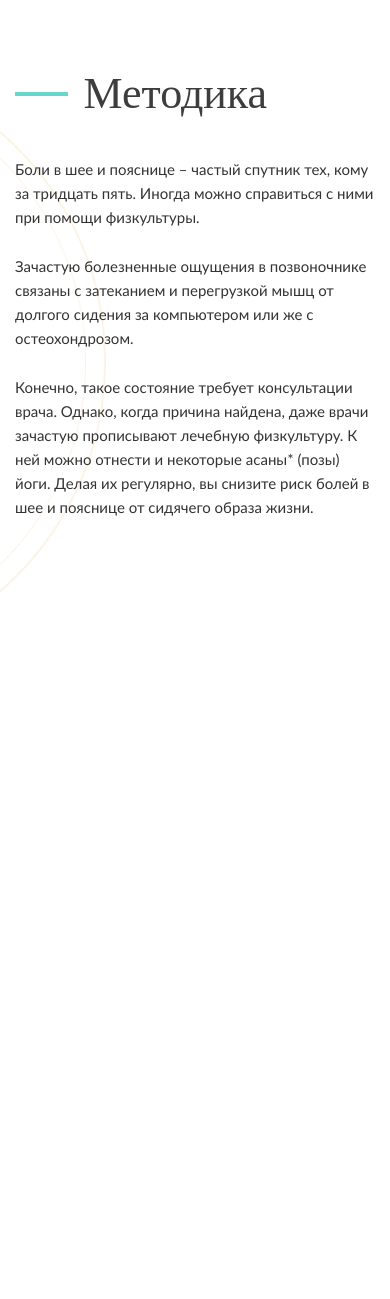
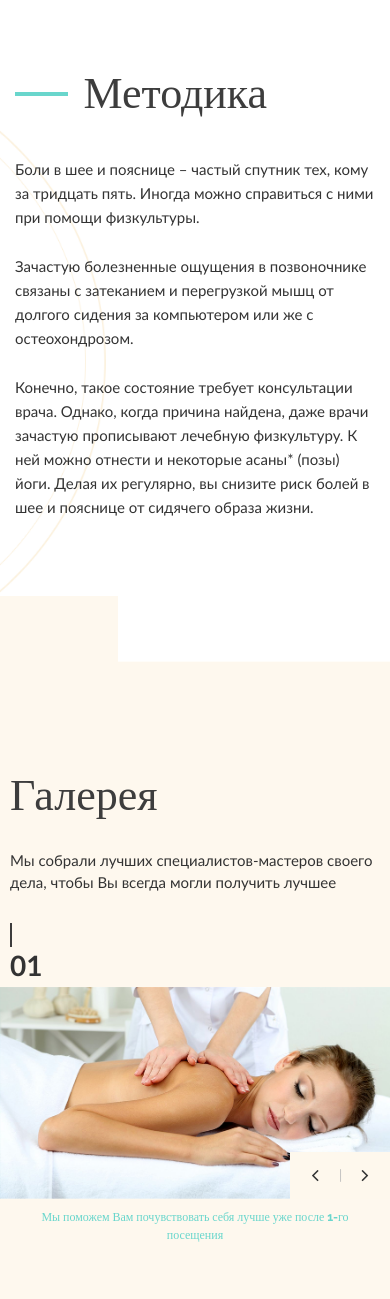
Before and after one commit to KRO94/B2H, a PHP site: page / in a window 390 px wide. Shown: the part 996-2295 px from the top of the page. Before the commit the page ends 1588 px from the top, so only its background shows below. Run offline with PHP 8.4, Linux system fonts and the light colour scheme; some libraries are stand-ins or nearby versions; some web fonts are replaced.

Commit message:
Створив блок gallery-block

```diff
--- a/css/media.css
+++ b/css/media.css
@@ -17,6 +17,28 @@
 		line-height: 168px;
 	}
 	/*----------------------BLOCK-AFTER-HEADER END----------------------*/
+
+	/*------------------------GALLERY-BLOCK START------------------------*/
+	.gallery-block .slider .slide .blockText {
+		padding-top: 50px;
+	}
+	.gallery-block .empty-block span {
+		height: 375px;
+	}
+	.gallery-block .slider .owl-nav {
+		width: 150px;
+		margin-left: -75px;
+	}
+		.gallery-block .slider .owl-nav div {
+			line-height: 72px;
+		}
+			.gallery-block .slider .slide .blockText .title {
+				margin-bottom: 25px;
+			}
+			.gallery-block .slider .slide .blockText .number {
+				margin-top: 35px;
+			}
+	/*-------------------------GALLERY-BLOCK END-------------------------*/
 }
 
 /* Medium Devices, Desktops */
@@ -70,6 +92,28 @@
 		margin: 0 auto;
 	}
 	/*------------------------METHOD-BLOCK END------------------------*/
+
+	/*------------------------GALLERY-BLOCK START------------------------*/
+	.gallery-block .empty-block {
+		bottom: 65px;
+		text-align: center;
+	}
+		.gallery-block .empty-block span {
+			display: none;
+		}
+	.gallery-block .slider .owl-nav {
+		left: 85%;
+		margin-left: -150px;
+	}
+		.gallery-block .slider .slide .blockImg,
+		.gallery-block .slider .slide .blockText {
+			float: none;
+			display: block;
+			margin: 0 auto;
+			width: 70%;
+			padding: 0;
+		}
+	/*-------------------------GALLERY-BLOCK END-------------------------*/
 }
 
 /* Small Devices, Tablets */
@@ -136,6 +180,23 @@
 			line-height: 60px;
 		}
 	/*----------------------BLOCK-AFTER-HEADER END----------------------*/
+
+	/*------------------------GALLERY-BLOCK START------------------------*/
+	.gallery-block .slider .owl-nav {
+		width: 100px;
+		margin-left: -100px;
+	}
+		.gallery-block .slider .owl-nav div {
+			line-height: 47px;
+		}
+			.gallery-block .slider .slide .blockText .number {
+				margin-top: 28px;
+				font-size: 2.8rem;
+			}
+				.gallery-block .slider .slide .blockText .number hr {
+					height: 24px;
+				}
+	/*-------------------------GALLERY-BLOCK END-------------------------*/
 }
 
 /* Extra Small Devices, Phones */
@@ -175,6 +236,22 @@
 		display: none;
 	}
 	/*------------------------METHOD-BLOCK END------------------------*/
+
+	/*------------------------GALLERY-BLOCK START------------------------*/
+	.gallery-block .empty-block {
+		bottom: 55px;
+	}
+		.gallery-block .slider .owl-nav {
+			left: 100%;
+		}
+			.gallery-block .slider .slide .blockImg {
+				width: 100%;
+			}
+			.gallery-block .slider .slide .blockText {
+				padding: 0 10px;
+				width: 100%;
+			}
+	/*-------------------------GALLERY-BLOCK END-------------------------*/
 }
 
 /* Custom, iPhone Retina */
@@ -207,5 +284,21 @@
 
 /* Large Devices, Wide Screens */
 @media only screen and (min-width : 1200px) {
+}
+@media only screen and (min-width : 1400px) {
+	.gallery-block .empty-block span {
+		height: 538px;
+	}
+	.gallery-block .slider .owl-nav {
+		left: 49%;
+	}
+}
 
+@media only screen and (min-width : 1601px) {
+	.gallery-block .empty-block {
+		display: none;
+	}
+	.gallery-block .slider .owl-nav {
+		left: 50%;
+	}
 }
--- a/css/style.css
+++ b/css/style.css
@@ -365,3 +365,95 @@
 			display: inline-block;
 		}
 /*------------------------METHOD-BLOCK END------------------------*/
+
+/*------------------------GALLERY-BLOCK START------------------------*/
+	.gallery-block {
+		position: relative;
+		width: 100%;
+		padding: 140px 0 70px;
+		background: url(../img/block_gallery_bg.png) no-repeat center;
+		background-size: cover;
+		margin-top: -70px;
+	}
+		.gallery-block .empty-block {
+			position: absolute;
+			width: 100%;
+			color: #69d6cc;
+			font-family: 'Raleway-Bold';
+			font-size: 1.2rem;
+		}
+			.gallery-block .empty-block span {
+				position: relative;
+				max-width: 420px;
+				width: 36.84%;
+				height: 465px;
+				background: #69d6cc;
+				display: inline-block;
+				margin-right: 25px;
+			}
+		.gallery-block .slider {
+			position: relative;
+			width: 100%;
+			padding: 30px 0;
+		}
+			.gallery-block .slider .slide {
+				position: relative;
+				width: 100%;
+			}
+				.gallery-block .slider .slide .blockImg {
+					position: relative;
+					width: 55.18%;
+				}
+				.gallery-block .slider .slide .blockText {
+					position: relative;
+					width: 44.81%;
+					padding: 80px 0px 0px 30px;
+				}
+					.gallery-block .slider .slide .blockText .title {
+						color: #3d3d3d;
+						margin-bottom: 50px;
+						display: block;
+					}
+					.gallery-block .slider .slide .blockText p {
+						font-family: 'Lato-Regular';
+						font-size: 1.5rem;
+						line-height: 22px;
+						max-width: 415px;
+					}
+					.gallery-block .slider .slide .blockText .number {
+						margin-top: 50px;
+						font-family: 'Lato-Bold';
+						font-size: 3.6rem;
+					}
+					.gallery-block .slider .slide .blockText .number hr {
+						background: #3d3d3d;
+						width: 2px;
+						height: 32px;
+						border: none;
+					}
+			.gallery-block .slider .owl-nav {
+				position: absolute;
+				bottom: 30px;
+				left: 48%;
+				margin-left: -98px;
+				width: 100%;
+				max-width: 196px;
+				background: #fef8ed;
+			}
+				.gallery-block .slider .owl-nav div {
+					float: left;
+					width: 50%;
+					text-align: center;
+					line-height: 94px;
+					font-size: 2rem;
+				}
+				.gallery-block .slider .owl-nav .owl-prev::after {
+					content: '|';
+					position: absolute;
+					left: 50%;
+					margin-left: -1px;
+					color: #b9b9b9;
+					font-family: 'Raleway-Regular';
+					font-size: 1.4rem;
+				}
+/*-------------------------GALLERY-BLOCK END-------------------------*/
--- a/index.php
+++ b/index.php
@@ -2,4 +2,5 @@
 	<?php require_once 'pages/block_after_header.php'; ?>
 	<?php require_once 'pages/block_video.php'; ?>
 	<?php require_once 'pages/method_block.php'; ?>
+	<?php require_once 'pages/gallery_block.php'; ?>
 	<?php require_once 'footer.php'; ?>
--- a/js/script.js
+++ b/js/script.js
@@ -27,26 +27,16 @@
 
 /*----------------MODAL WINDOW--------------------------------*/
 
-
-
 /*-------------------------------SLIDER------------------------------------*/
 $('.slider').owlCarousel({
 		items: 1,
 		loop:true,
 		nav:true,
-		dots: true,
-		autoplay: false,
-		autoplaySpeed: 2000
+		dots: false,
+		autoplay: true,
+		autoplaySpeed: 5000
 })
 
-// $('.reviews-testimonial').owlCarousel({
-// 		items: 1,
-// 		loop:true,
-// 		nav:true,
-// 		dots: false,
-// 		autoplay: true,
-// 		autoplaySpeed: 3000
-// })
 /*-------------------------------SLIDER------------------------------------*/
 
 /*-------------------------------VIDEO------------------------------------*/
--- /dev/null
+++ b/pages/gallery_block.php
@@ -0,0 +1,38 @@
+<div class="gallery-block">
+	<div class="empty-block">
+		<div class="container">
+			<span></span>
+			Мы поможем Вам почувствовать себя лучше уже после 1-го посещения
+		</div>
+	</div>
+	<div class="slider owl-carousel">
+		<div class="slide">
+			<div class="blockText rightBlock">
+				<a href="#" class="title">Галерея</a>
+				<p>Мы собрали лучших специалистов-мастеров своего дела,
+чтобы Вы всегда  могли получить лучшее</p>
+				<div class="number">
+					<hr>
+					01
+				</div>
+			</div>
+			<div class="blockImg leftBlock">
+				<img src="img/slide.png" alt="" class="img-responsive">
+			</div>
+		</div>
+		<div class="slide">
+			<div class="blockText rightBlock">
+				<a href="#" class="title">Галерея</a>
+				<p>Мы собрали лучших специалистов-мастеров своего дела,
+чтобы Вы всегда  могли получить лучшее</p>
+				<div class="number">
+					<hr>
+					02
+				</div>
+			</div>
+			<div class="blockImg leftBlock">
+				<img src="img/slide.png" alt="" class="img-responsive">
+			</div>
+		</div>
+	</div>
+</div>
```
Also changed, not shown: img/block_gallery_bg.png (added), img/slide.png (added), owl-carousel/owl.carousel.js. Lines whose indentation alone changed are shown as unchanged.
